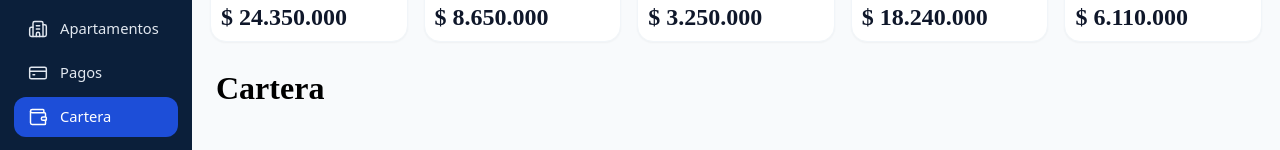
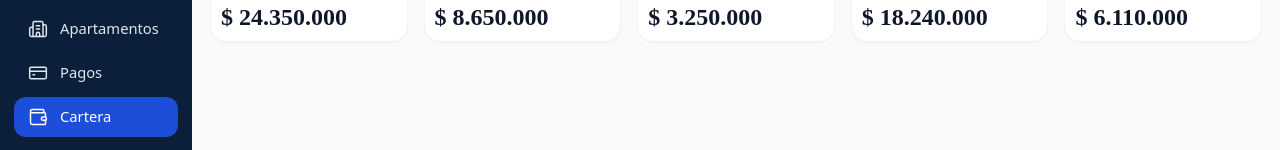
Before and after one commit to StartupName/admin-software, a React (Vite) app: page /wallet in a window 1280 px wide. Shown: the part 204-354 px from the top of the page. Built offline with nearby package versions, Linux system fonts and the light colour scheme.

Commit message:
fix(modules-wallet): remove extra heading and comments
- Drop the unused Cartera h1 from the wallet table placeholder.
- Remove comments that restated self-explanatory reuse code.

```diff
--- a/src/modules/wallet/Wallet.jsx
+++ b/src/modules/wallet/Wallet.jsx
@@ -3,11 +3,6 @@ import TopNavigationComponent from '../dashboard/components/topNavigationCompone
 import InformationCardsComponent from '../dashboard/components/InformationCardsComponent/InformationCardsComponent'
 import cardsData from './components/InformationCardsComponent/example_data'
 
-/*
-  Dashboard TopNavigationComponent and InformationCardsComponent are reused as-is.
-  They are not modified: organizationName, cardsData, adminName and showDatePicker
-  already cover the reusable behavior required by this module.
-*/
 export default function Wallet(){
     return (
         <>
@@ -17,10 +12,7 @@ export default function Wallet(){
                 adminName="Laura"
                 showDatePicker={false}
             />
-            <div className="wallet-table">
-                {/* Put the table componente here */}
-                <h1>Cartera</h1>
-            </div>
+            <div className="wallet-table" />
         </>
     )
 }
```
